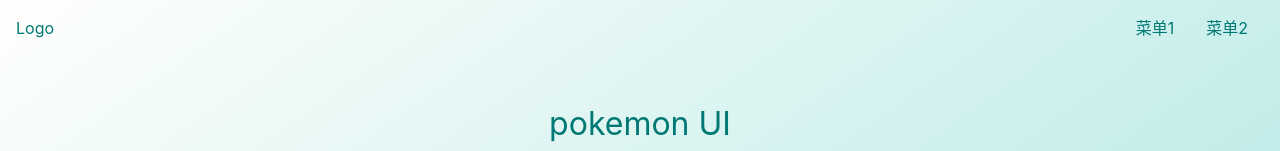
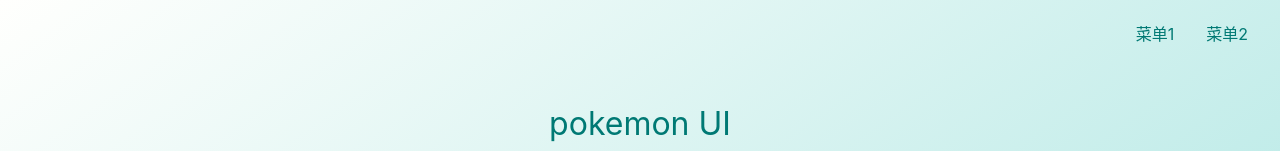
Before and after one commit to origami0227/pokemonUI, a Vue app: page /#/ in a window 1280 px wide. Shown: the top 151 px of the page. Built offline with nearby package versions, Linux system fonts and the light colour scheme.

Commit message:
添加icon

```diff
--- a/index.html
+++ b/index.html
@@ -1,13 +1,14 @@
 <!DOCTYPE html>
 <html lang="en">
 <head>
-  <meta charset="UTF-8">
-  <link rel="icon" href="/favicon.ico" />
-  <meta name="viewport" content="width=device-width, initial-scale=1.0">
-  <title>Vite App</title>
+    <meta charset="UTF-8">
+    <link rel="icon" href="/favicon.ico"/>
+    <meta name="viewport" content="width=device-width, initial-scale=1.0">
+    <title>Vite App</title>
+    <script src="//at.alicdn.com/t/c/font_3632643_2twi9maede1.js"></script>
 </head>
 <body>
-  <div id="app"></div>
-  <script type="module" src="/src/main.ts"></script>
+<div id="app"></div>
+<script type="module" src="/src/main.ts"></script>
 </body>
 </html>
--- a/src/components/Topnav.vue
+++ b/src/components/Topnav.vue
@@ -1,6 +1,8 @@
 <template>
   <div class="topnav">
-    <div class="logo">Logo</div>
+    <div class="logo"><svg class="icon">
+      <use xlink:href="#icon-pokeball"></use>
+    </svg></div>
     <ul class="menu">
       <li>菜单1</li>
       <li>菜单2</li>
@@ -38,6 +40,10 @@
   > .logo {
     max-width: 6em;
     margin-right: auto;
+    > svg{
+      width: 32px;
+      height: 32px;
+    }
   }
 
   > .menu {
--- a/src/index.scss
+++ b/src/index.scss
@@ -38,3 +38,11 @@
   "Microsoft YaHei", "Wenquanyi Micro Hei", "WenQuanYi Zen Hei", "ST Heiti",
   SimHei, "WenQuanYi Zen Hei Sharp", sans-serif;
 }
+
+.icon {
+  width: 1em;
+  height: 1em;
+  vertical-align: -0.15em;
+  fill: currentColor;
+  overflow: hidden;
+}
--- a/src/views/home.vue
+++ b/src/views/home.vue
@@ -1,4 +1,5 @@
 <template>
+  <div>
     <div class="topnavAndBanner">
       <Topnav/>
       <div class="banner">
@@ -10,6 +11,19 @@
         </p>
       </div>
     </div>
+    <div class="features">
+      <svg class="icon">
+        <use xlink:href="#icon-Vue"></use>
+      </svg>
+      <svg class="icon">
+        <use xlink:href="#icon-ts"></use>
+      </svg>
+      <svg class="icon">
+        <use xlink:href="#icon-light"></use>
+      </svg>
+    </div>
+  </div>
+
 </template>
 <script lang="ts">
 import Topnav from "../components/Topnav.vue";
@@ -21,12 +35,16 @@
 <style lang="scss" scoped>
 $green: #02bcb0;
 $border-radius: 8px;
-$color:#007974;
+$color: #007974;
 .topnavAndBanner {
   background: linear-gradient(145deg, rgba(277, 255, 253, 1) 0%, rgba(183, 233, 230, 1) 100%);
-
 }
-
+.features{
+  > svg{
+    width: 64px;
+    height: 64px;
+  }
+}
 .banner {
   color: $color;
   padding: 100px 0;
@@ -45,7 +63,8 @@
       display: inline-block;
       border-radius: $border-radius;
       padding: 8px 24px;
-      &:hover{
+
+      &:hover {
         text-decoration: none;
       }
     }
```
Lines whose indentation alone changed are shown as unchanged.
